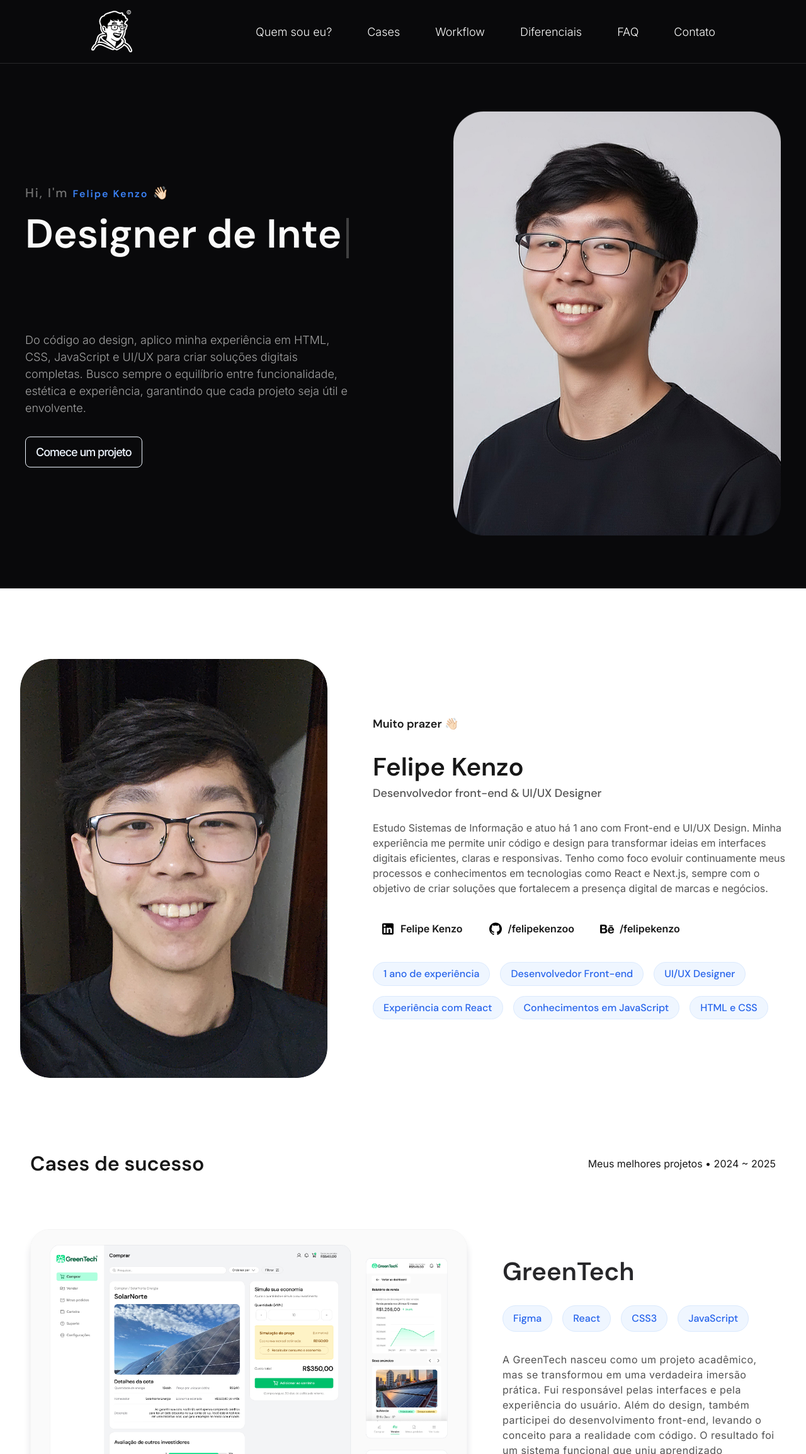
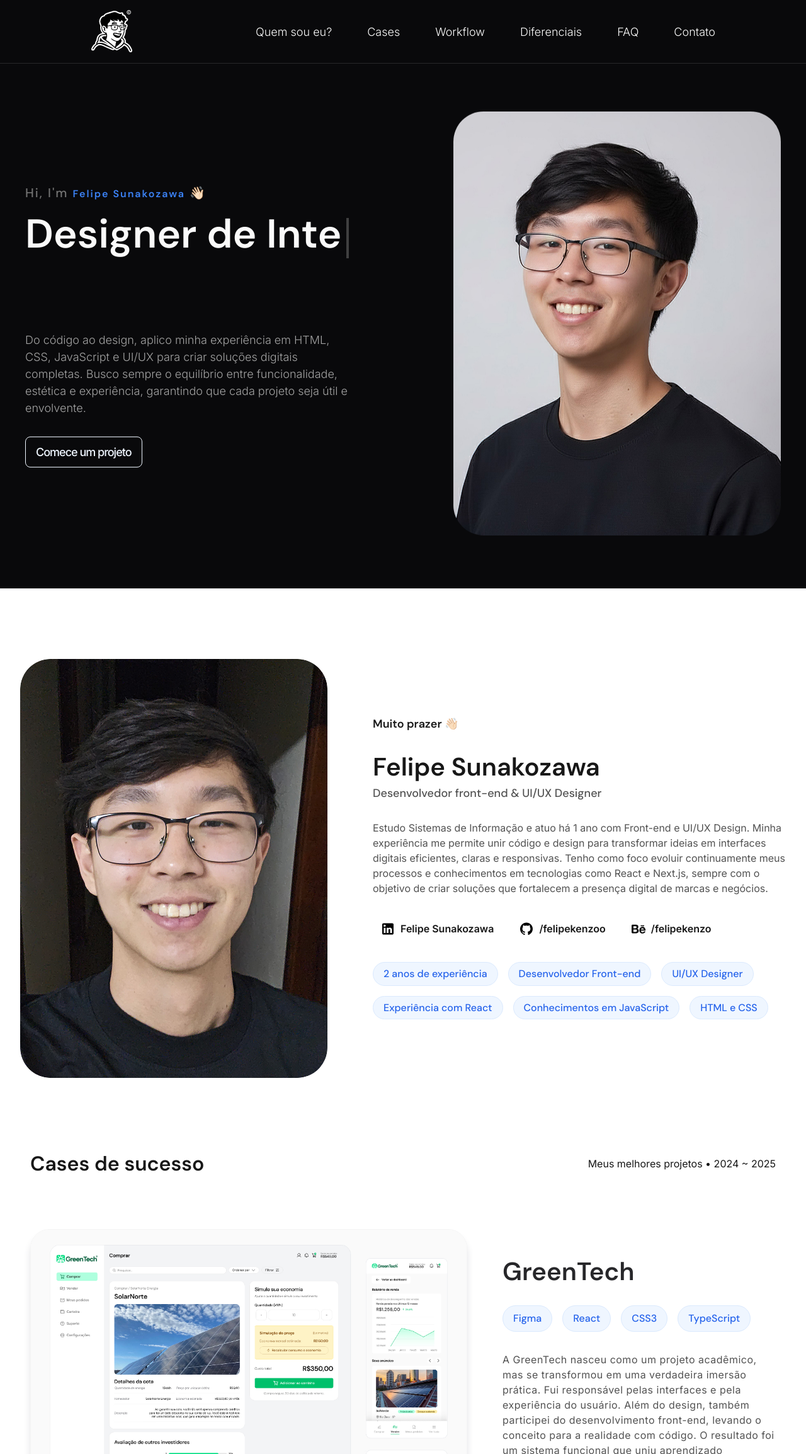
Before and after one commit to felipekenzoo/portfolio-kenzo, a React (Vite) app: page / in a window 1280 px wide. Shown: the top 2308 px of the page at 63% size. Built offline with nearby package versions, Linux system fonts and the light colour scheme.

Commit message:
fix: corrigindo erros

```diff
--- a/src/components/About.jsx
+++ b/src/components/About.jsx
@@ -23,7 +23,7 @@ function About() {
                 <div className="content">
                     <h5 >Muito prazer 👋🏻</h5>
                     <div className="about-title">
-                        <h1>Felipe Kenzo</h1>
+                        <h1>Felipe Sunakozawa</h1>
                         <h2>Desenvolvedor front-end & UI/UX Designer</h2>
                     </div>
                     <p >Estudo Sistemas de Informação e atuo há 1 ano com Front-end e UI/UX Design. Minha experiência me permite unir código e design para transformar ideias em interfaces digitais eficientes, claras e responsivas. Tenho como foco evoluir continuamente meus processos e conhecimentos em tecnologias como React e Next.js, sempre com o objetivo de criar soluções que fortalecem a presença digital de marcas e negócios.</p>
@@ -31,7 +31,7 @@ function About() {
                         <div className="social">
                             <Account
                             icon={iconeLinkedin}
-                            titulo="Felipe Kenzo"
+                            titulo="Felipe Sunakozawa"
                             url="https://www.linkedin.com/in/felipesunakozawa"
                             />
                             <Account
@@ -49,7 +49,7 @@ function About() {
                     <div className="grid-labels">
                             <Label
                             icon={iconeExperiencia}
-                            text="1 ano de experiência"
+                            text="2 anos de experiência"
                            />
                             <Label
                             icon={iconeDev}
--- a/src/components/Hero.jsx
+++ b/src/components/Hero.jsx
@@ -56,7 +56,7 @@ function Hero() {
                     <div class="background-blob-2"></div>
                 <div className="container">
                     <div className="title">
-                        <h5>Hi, I'm <strong>Felipe Kenzo</strong> 👋🏻</h5>
+                        <h5>Hi, I'm <strong>Felipe Sunakozawa</strong> 👋🏻</h5>
                         <h1>{typedText}<span className="typing-cursor"> </span>
                         </h1>
                         <p>Do código ao design, aplico minha experiência em HTML, CSS, JavaScript e UI/UX para criar soluções digitais completas. Busco sempre o equilíbrio entre funcionalidade, estética e experiência, garantindo que cada projeto seja útil e envolvente.</p>
--- a/src/components/sectionCases.jsx
+++ b/src/components/sectionCases.jsx
@@ -15,12 +15,12 @@ function SectionCases() {
             descricao: "A GreenTech nasceu como um projeto acadêmico, mas se transformou em uma verdadeira imersão prática. Fui responsável pelas interfaces e pela experiência do usuário. Além do design, também participei do desenvolvimento front-end, levando o conceito para a realidade com código. O resultado foi um sistema funcional que uniu aprendizado acadêmico e aplicação prática.",
             imagem: imagemGreenTech,
             behance: "https://www.behance.net/gallery/229846519/GreenTech-Marketplace-de-Energia-Solar",
-            github: "https://github.com/felps019/GreenTech",
+            github: "https://github.com/DaviMarqs/green-tech-II",
             labels: [
                 { icon: iconeFigma, text: 'Figma' },
                 { icon: iconeReact, text: 'React' },
                 { icon: iconeCss, text: 'CSS3' },
-                { icon: iconeJavascript, text: 'JavaScript' },
+                { icon: iconeJavascript, text: 'TypeScript' },
             ],
             reverse: false
         },
```
